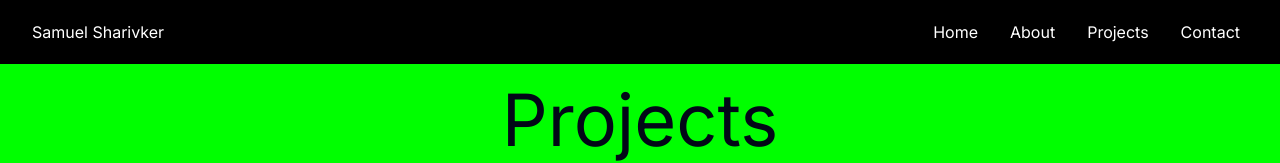
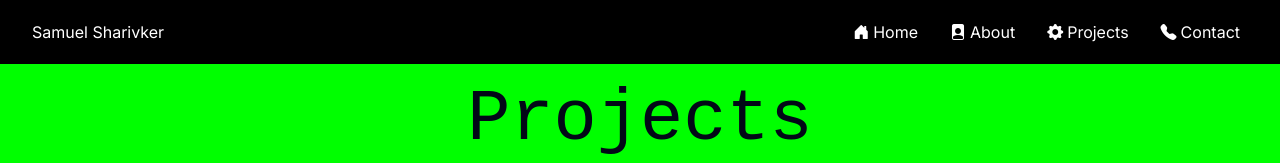
Before and after one commit to code2cube/portfolio, a Next.js app: page /projects in a window 1280 px wide. Shown: the top 163 px of the page. Built offline with nearby package versions, Linux system fonts and the light colour scheme; no server answers.

Commit message:
project page mvp

```diff
--- a/app/api/projects/route.tsx
+++ b/app/api/projects/route.tsx
@@ -5,40 +5,45 @@ export async function GET(req: Request) {
         title: "RiceGrades",
         description:
           "Grading App developed in React with Zi Xuan Yu and Benjamin Chau.",
-        redirectPath: "/",
         cardID: "rgCard",
+        repo: "https://github.com/code2cube/RiceGrades",
+        view: "ricegrades.pages.dev/",
       },
       {
         title: "PenguinImageAPI",
         description: "Rest API to get random images of Penguins.",
-        redirectPath: "/",
         cardID: "piaCard",
+        repo: "https://github.com/code2cube/PenguinImageAPI",
+        view: "https://penguin.sjsharivker.workers.dev/api",
       },
       {
         title: "SEP10 Freedom Project",
         description:
           "Dental Website which was one of the top 3 projects in the SEP Expo 2023 for Grade 10.",
-        redirectPath: "/",
         cardID: "sep10Card",
+        repo: "https://github.com/samuels0052/sep10-freedom-project",
+        view: "samuels0052.github.io/sep10-freedom-project/",
       },
       {
         title: "LBH Blackhole Game",
         description:
           "Explore different parts of a blackhole in a 2D Unity Game.",
-        redirectPath: "/",
         cardID: "lbhbhgCard",
+        repo: "https://github.com/samuels0052/LBH-Game",
+        view: "https://samuels0052.github.io/LBH-Game/",
       },
       {
         title: "PigLatin Translator",
         description: "Translate English into Piglatin and vice versa.",
-        redirectPath: "/",
         cardID: "pltCard",
+        repo: "https://github.com/code2cube/PigLatin",
+        view: "https://piglatin.pages.dev/",
       },
       {
         title: "Ice Cube Bot",
         description: "Winter themed PVP Bot made for Snow Codes Bot Jam.",
-        redirectPath: "/",
         cardID: "placeholder",
+        repo: "https://github.com/code2cube/Ice-Cube-Bot",
       },
     ];
 
--- a/app/globals.css
+++ b/app/globals.css
@@ -1,10 +1,26 @@
 @tailwind base;
 @tailwind components;
 @tailwind utilities;
+@import url("https://fonts.googleapis.com/css2?family=Roboto+Mono:ital@0;1&display=swap");
+@import url("https://fonts.googleapis.com/css2?family=Playfair+Display:ital@0;1&display=swap");
 
 body {
   min-height: 100vh;
   background-color: lime;
+}
+
+.roboto-mono-main {
+  font-family: "Roboto Mono", monospace;
+  font-optical-sizing: auto;
+  font-weight: 400;
+  font-style: normal;
+}
+
+.playfair-display-header {
+  font-family: "Playfair Display", serif;
+  font-optical-sizing: auto;
+  font-weight: 400;
+  font-style: normal;
 }
 
 @layer base {
--- a/app/layout.tsx
+++ b/app/layout.tsx
@@ -4,6 +4,7 @@ import Navbar from "@/components/navbar";
 import Footer from "@/components/footer";
 import { Toaster } from "@/components/ui/sonner";
 import "./globals.css";
+import "bootstrap-icons/font/bootstrap-icons.css";
 
 const inter = Inter({ subsets: ["latin"] });
 
@@ -22,7 +23,7 @@ export default function RootLayout({
       <body className={inter.className}>
         <div className="flex flex-col min-h-screen">
           <Navbar />
-          <main className="flex-grow">{children}</main>
+          <main className="flex-grow roboto-mono-main">{children}</main>
           <Toaster />
           <Footer />
         </div>
--- a/app/projects/page.tsx
+++ b/app/projects/page.tsx
@@ -7,8 +7,9 @@ import { Button } from "@/components/ui/button";
 interface Project {
   title: string;
   description: string;
-  redirectPath: string;
   cardID: string;
+  repo: string;
+  view: string;
 }
 
 export default function Projects() {
@@ -39,17 +40,28 @@ export default function Projects() {
               }}
             >
               <div className="absolute inset-0 bg-white opacity-80 text-black"></div>
-              <p className="relative z-10 xl:text-4xl lg:text-3xl text-2xl">
+              <p className="relative z-10 xl:text-4xl lg:text-3xl text-2xl playfair-display-header">
                 {item.title}
               </p>
               <p className="relative z-10 xl:leading-4">{item.description}</p>
+              <div className="flex gap-3">
                 <Button
                   asChild
                   className="relative z-10 max-w-20 text-black"
                   variant="outline"
                 >
-                <Link href={item.redirectPath}>View</Link>
+                  <Link href={item.repo}>Code</Link>
                 </Button>
+                {item.view && (
+                  <Button
+                    asChild
+                    className="relative z-10 max-w-20 text-black"
+                    variant="outline"
+                  >
+                    <Link href={item.view}>View</Link>
+                  </Button>
+                )}
+              </div>
             </div>
           ))}
         </div>
--- a/components/navbar.tsx
+++ b/components/navbar.tsx
@@ -27,25 +27,37 @@ export default function Navbar() {
                 href="/"
                 className="text-white hover:bg-white hover:text-black rounded-lg p-2"
               >
+                <div className="flex gap-1">
+                  <i className="bi bi-house-door-fill"></i>
                   Home
+                </div>
               </Link>
               <Link
                 href="/about"
                 className="text-white hover:bg-white hover:text-black rounded-lg p-2"
               >
+                <div className="flex gap-1">
+                  <i className="bi bi-file-person-fill"></i>
                   About
+                </div>
               </Link>
               <Link
                 href="/projects"
                 className="text-white hover:bg-white hover:text-black rounded-lg p-2"
               >
+                <div className="flex gap-1">
+                  <i className="bi bi-gear-fill"></i>
                   Projects
+                </div>
               </Link>
               <Link
                 href="/contact"
                 className="text-white hover:bg-white hover:text-black rounded-lg p-2"
               >
+                <div className="flex gap-1">
+                  <i className="bi bi-telephone-fill"></i>
                   Contact
+                </div>
               </Link>
             </div>
           </div>
@@ -96,25 +108,37 @@ export default function Navbar() {
               href="/"
               className="text-white block hover:bg-white hover:text-black rounded-lg p-2"
             >
+              <div className="flex gap-1">
+                <i className="bi bi-house-door-fill"></i>
                 Home
+              </div>
             </Link>
             <Link
               href="/about"
               className="text-white block hover:bg-white hover:text-black rounded-lg p-2"
             >
+              <div className="flex gap-1">
+                <i className="bi bi-file-person-fill"></i>
                 About
+              </div>
             </Link>
             <Link
               href="/projects"
               className="text-white block hover:bg-white hover:text-black rounded-lg p-2"
             >
+              <div className="flex gap-1">
+                <i className="bi bi-gear-fill"></i>
                 Projects
+              </div>
             </Link>
             <Link
               href="/contact"
               className="text-white block hover:bg-white hover:text-black rounded-lg p-2"
             >
+              <div className="flex gap-1">
+                <i className="bi bi-telephone-fill"></i>
                 Contact
+              </div>
             </Link>
           </div>
         </div>
--- a/package.json
+++ b/package.json
@@ -10,6 +10,7 @@
   },
   "dependencies": {
     "@radix-ui/react-slot": "^1.1.0",
+    "bootstrap-icons": "^1.11.3",
     "class-variance-authority": "^0.7.0",
     "clsx": "^2.1.1",
     "lucide-react": "^0.416.0",
```
Also changed, not shown: 1 other file (tests, documents, lock files or other folders). Lines whose indentation alone changed are shown as unchanged.
